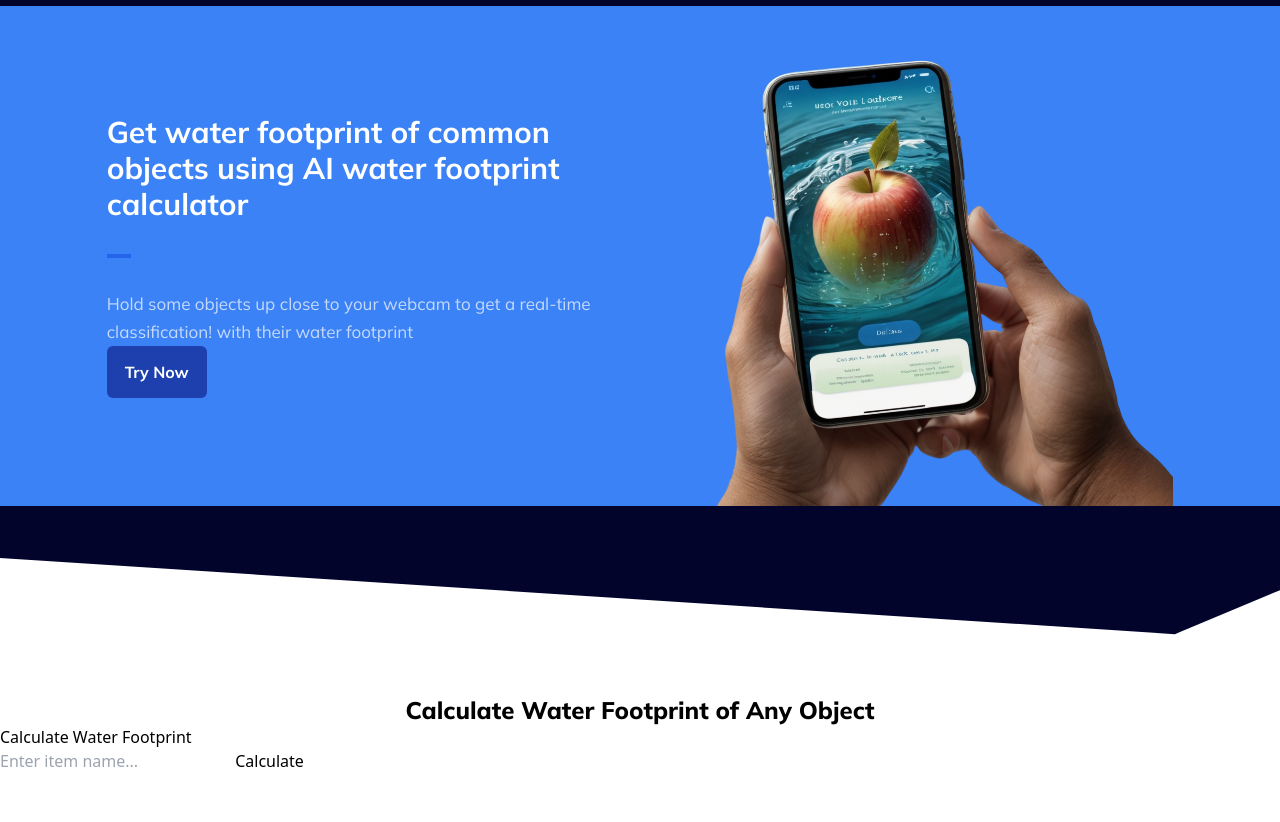
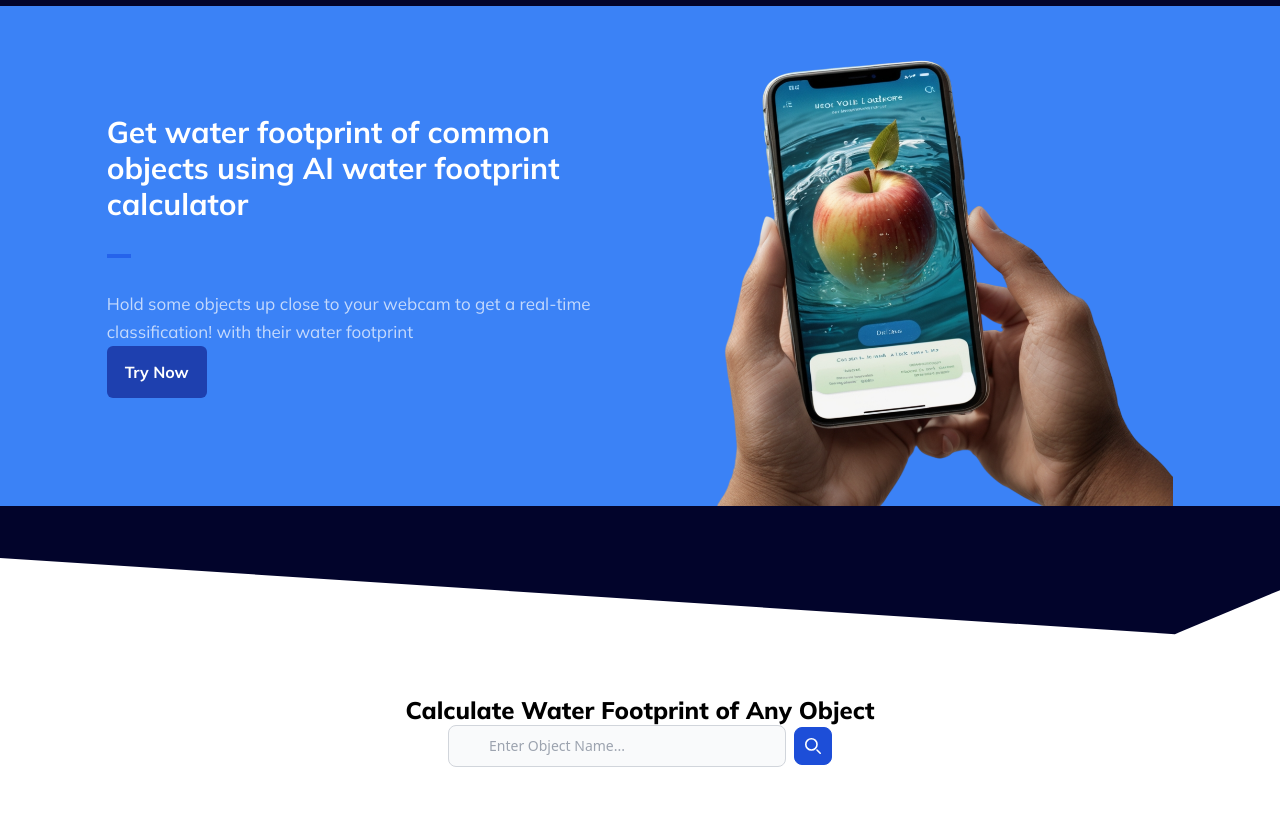
Before and after one commit to Sourabh-km13/AQUASENSEdarft1, a website built with Vite: page index.html in a window 1280 px wide. Shown: the part 130-952 px from the top of the page. Built offline with nearby package versions, Linux system fonts and the light colour scheme; a script that the page names is missing.

Commit message:
added chatbot

```diff
--- a/index.html
+++ b/index.html
@@ -119,36 +119,32 @@
 
 
 
-  <section class="relative mt-[190px] overflow-hidden">
+  <section id="calculator" class="relative mt-[190px] overflow-hidden">
     <div>
       <h2 class="font-mullish text-center text-2xl leading-[1.2] font-extrabold hidden md:block">Calculate Water Footprint of Any Object</h2>
     <div>
 
-      <!-- <form class="flex items-center max-w-sm mx-auto">
+      <div class="flex items-center max-w-sm mx-auto">
           <label for="simple-search" class="sr-only">Search</label>
           <div class="relative w-full">
               <div class="absolute inset-y-0 start-0 flex items-center ps-3 pointer-events-none">
 
               </div>
-              <input type="text" id="simple-search item-input" class="bg-gray-50 border border-gray-300 text-white text-sm rounded-lg focus:ring-blue-500 focus:border-blue-500 block w-full ps-10 p-2.5  dark:bg-deepBlue dark:border-gray-600 dark:placeholder-gray-400 dark:text-white dark:focus:ring-blue-500 dark:focus:border-blue-500" placeholder="Enter Object Name..." required />
+              <input type="text" id="itemInput" class="bg-gray-50 border border-gray-300 text-white text-sm rounded-lg focus:ring-blue-500 focus:border-blue-500 block w-full ps-10 p-2.5 dark:bg-deepBlue dark:border-gray-600 dark:placeholder-gray-400 dark:text-white dark:focus:ring-blue-500 dark:focus:border-blue-500" placeholder="Enter Object Name..." required />
           </div>
-          <button id="calculatebtn">
-            calculate
+          <button onclick="calculateFootprint()" type="button" class="p-2.5 ms-2 text-sm font-medium text-white bg-blue-700 rounded-lg border border-blue-700 hover:bg-blue-800 focus:ring-4 focus:outline-none focus:ring-blue-300 dark:bg-blue-600 dark:hover:bg-blue-700 dark:focus:ring-blue-800">
+              <svg class="w-4 h-4" aria-hidden="true" xmlns="http://www.w3.org/2000/svg" fill="none" viewBox="0 0 20 20">
+                  <path stroke="currentColor" stroke-linecap="round" stroke-linejoin="round" stroke-width="2" d="m19 19-4-4m0-7A7 7 0 1 1 1 8a7 7 0 0 1 14 0Z"/>
+              </svg>
+              <span class="sr-only">Search</span>
           </button>
-          <div id="result">hello</div>
-      </form> -->
-
-      <section id="calculator">
-        <h2>Calculate Water Footprint</h2>
-        <input type="text" id="itemInput" placeholder="Enter item name...">
-        <button onclick="calculateFootprint()">Calculate</button>
+      </div>
+      <div class="flex justify-center items-center mt-4">
         <p id="result"></p>
-    </section>
-    </div>
+      </div>
 
     </div>
-
-
+    </div>
   </section>
 
   <!--feature section - 1-->
@@ -235,6 +231,9 @@
 
   </section>
 
+  <script>window.danteEmbed = "https://dante-ai.com/embed/?kb_id=37c80616-ea48-4502-8791-58acb16c9d1e&token=d7abf77a-bea7-469e-af7f-693d202430a3&modeltype=gpt-4-omnimodel-mini&mode=false&logo=ZmFsc2U%3D&bubble=true&bubbleopen=false"</script><script src="https://dante-ai.com//bubble-embed.js"></script>
+
+
   <script src="script.js"></script>
 
 
```
